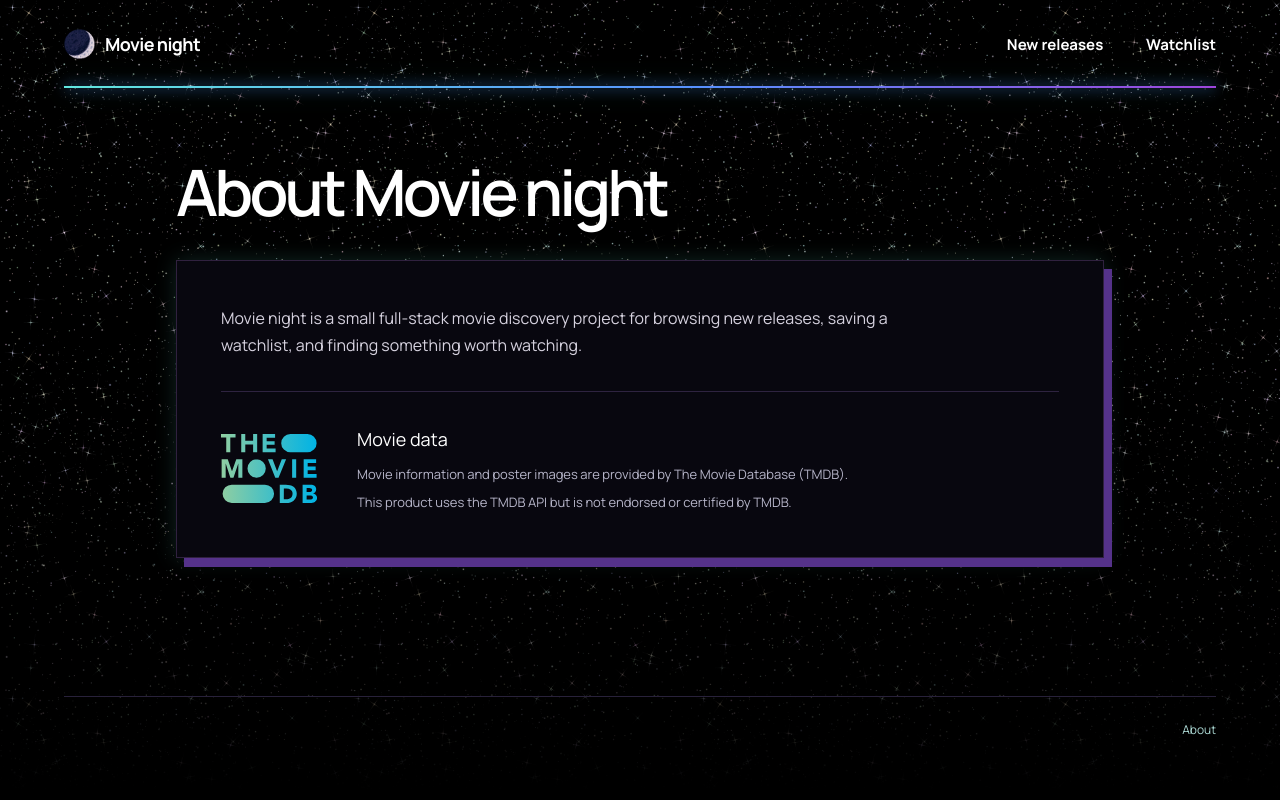
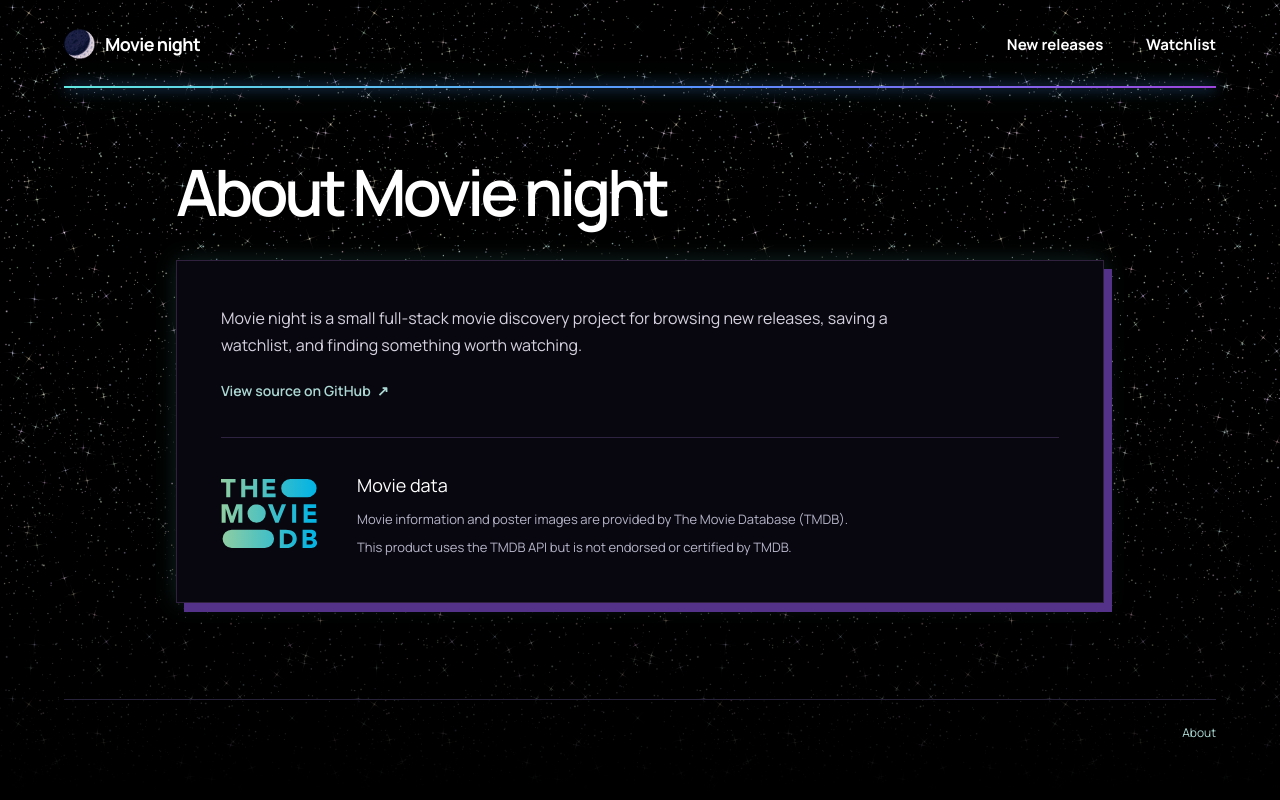
Before and after one commit to thunderingtheworld/movie-app, a React (Vite) app in the folder react-frontend/: page /about in a window 1280 px wide. Built offline with nearby package versions, Linux system fonts and the light colour scheme; no server answers.

Commit message:
Add GitHub link to About page

```diff
--- a/react-frontend/src/components/About.jsx
+++ b/react-frontend/src/components/About.jsx
@@ -8,6 +8,16 @@ export default function About() {
           Movie night is a small full-stack movie discovery project for browsing
           new releases, saving a watchlist, and finding something worth watching.
         </p>
+
+        <a
+          className="github-link"
+          href="https://github.com/thunderingtheworld/movie-app"
+          target="_blank"
+          rel="noreferrer"
+        >
+          View source on GitHub
+          <span aria-hidden="true">↗</span>
+        </a>
 
         <div className="tmdb-credit">
           <a href="https://www.themoviedb.org" target="_blank" rel="noreferrer">
--- a/react-frontend/src/styles/footer-about.css
+++ b/react-frontend/src/styles/footer-about.css
@@ -49,6 +49,23 @@
     > p {
       max-width: 42rem;
       margin: 0;
+    }
+  }
+
+  .github-link {
+    display: inline-flex;
+    gap: 0.4rem;
+    align-items: center;
+    margin-top: 1.25rem;
+    color: #acd9d4;
+    font-size: 0.875rem;
+    font-weight: 600;
+    text-decoration: none;
+
+    &:hover {
+      color: var(--movie-cyan);
+      text-decoration: underline;
+      text-underline-offset: 0.25em;
     }
   }
 
```
